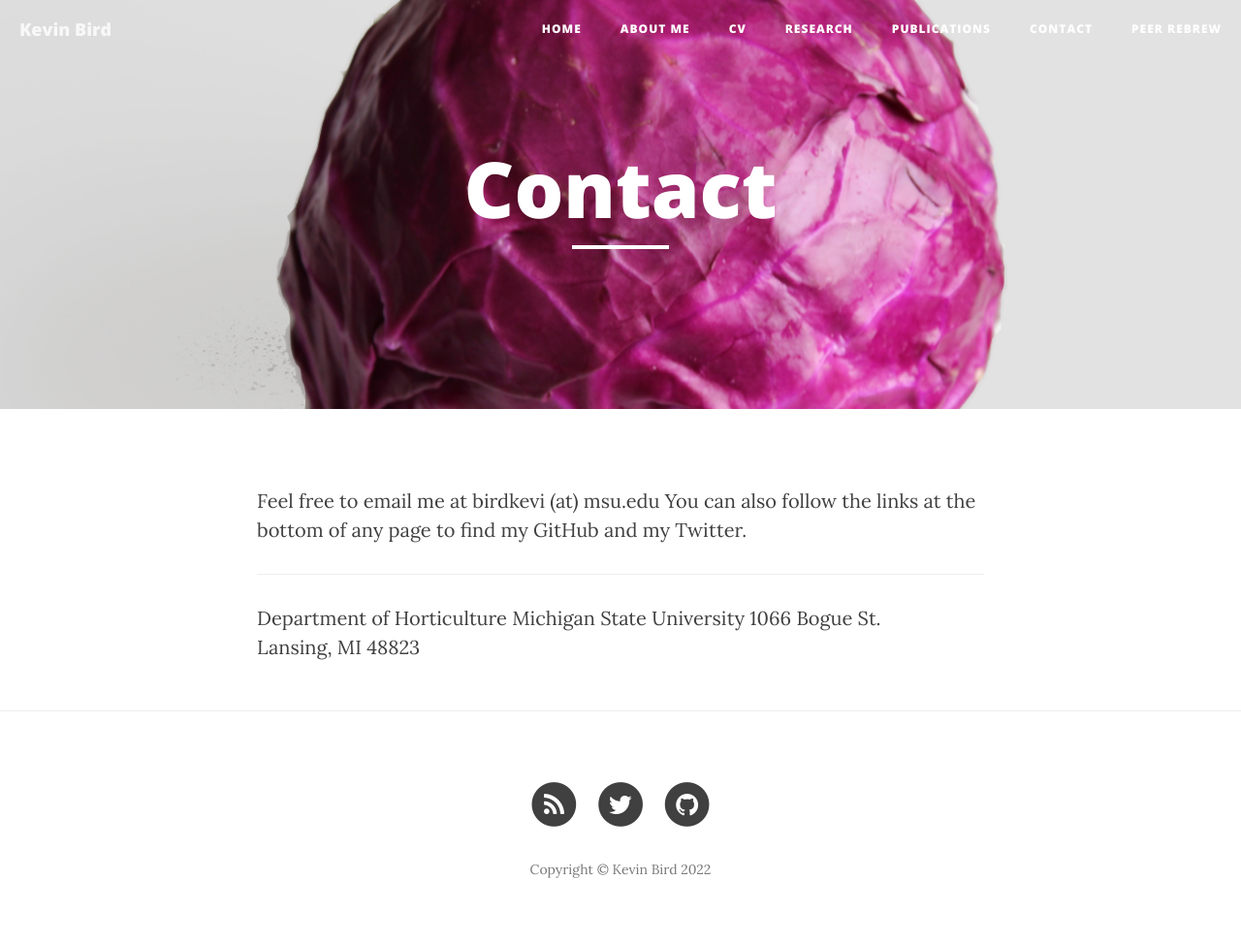
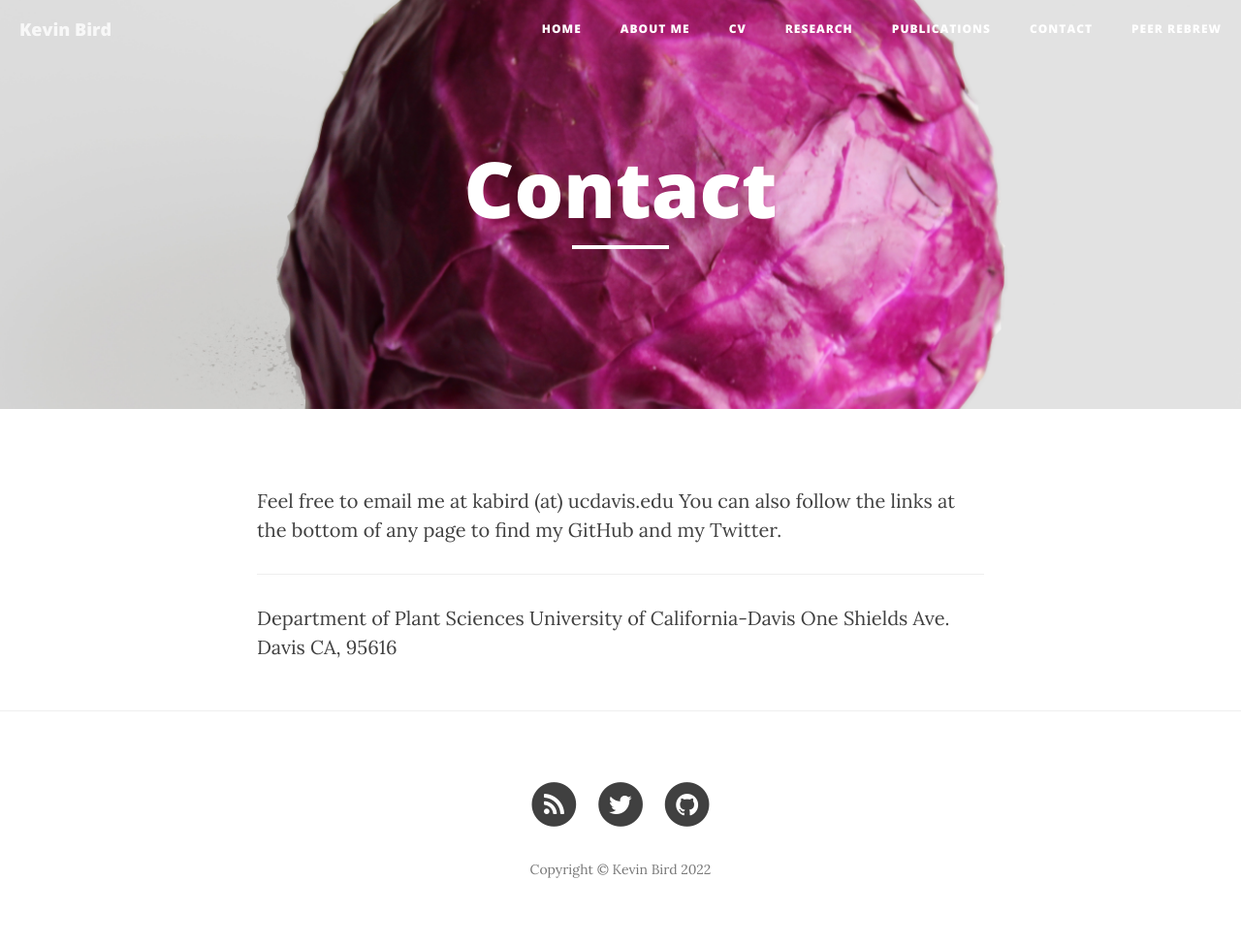
Before and after one commit to KevinABird/KevinABird.github.io, a Jekyll site: the page built from 5_contact.md, in a window 1280 px wide. Shown: the whole page at 97% size. Built offline with Jekyll 4.4.1, drawn with Linux system fonts in a browser that asks for light colours; nearby versions of some CDN libraries.

Commit message:
Update 5_contact.md

```diff
--- a/5_contact.md
+++ b/5_contact.md
@@ -4,13 +4,12 @@ title: "Contact"
 header-img: "img/Banner3.jpg"
 ---
 
-Feel free to email me at birdkevi (at) msu.edu
+Feel free to email me at kabird (at) ucdavis.edu
 You can also follow the links at the bottom of any page to find my GitHub and my Twitter.
 
 ___
 
-Department of Horticulture
-Michigan State University
-1066 Bogue St.
-Lansing, MI
-48823
+Department of Plant Sciences
+University of California-Davis
+One Shields Ave.
+Davis CA, 95616
```
